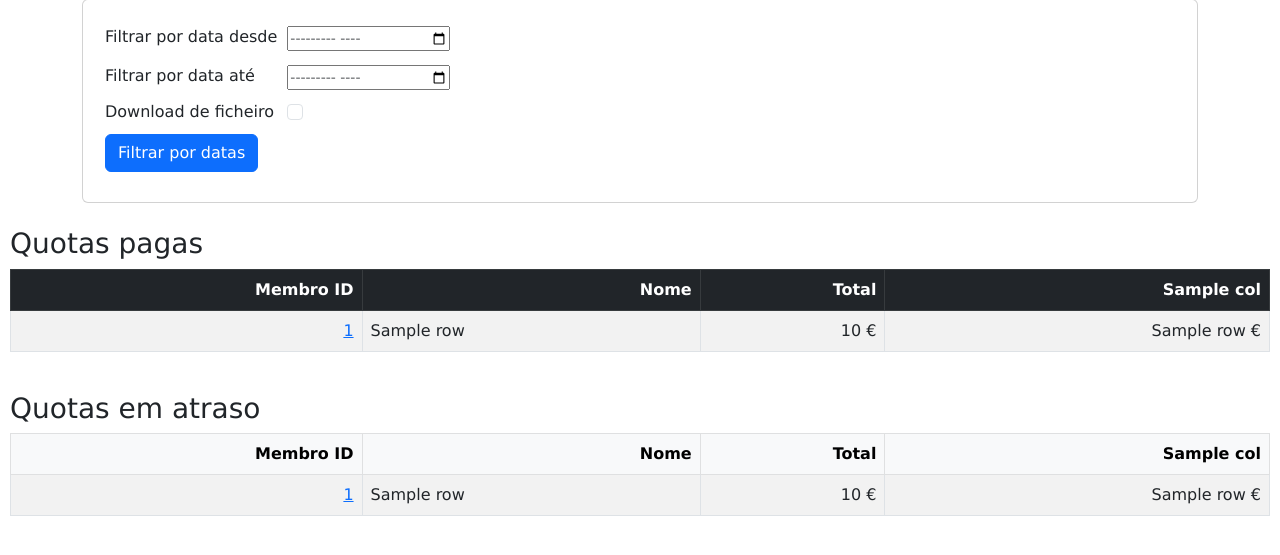
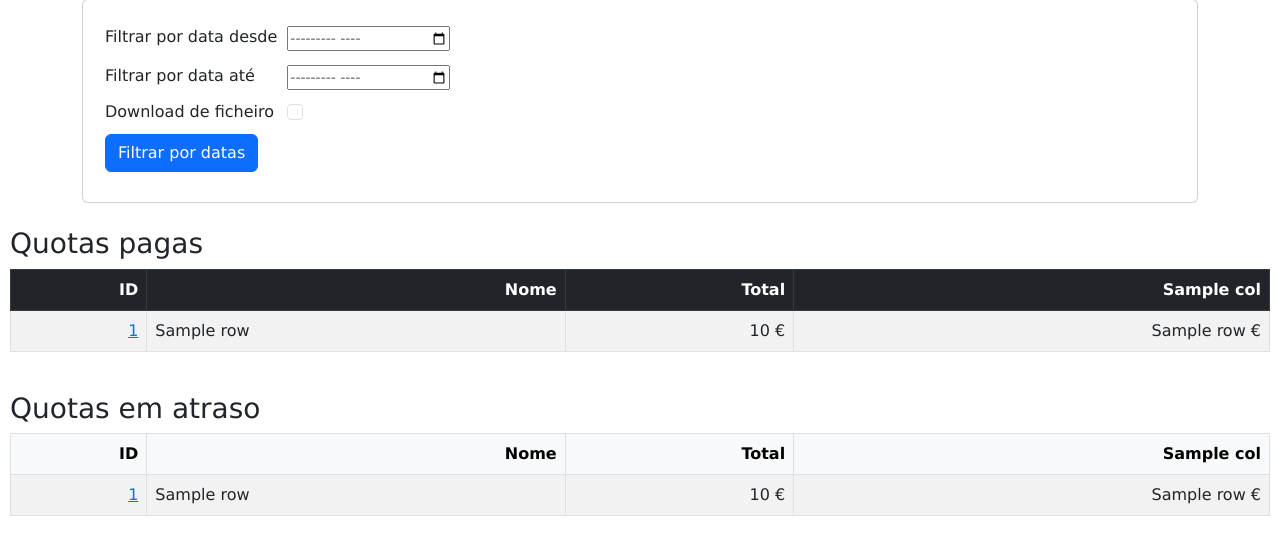
Before and after one commit to pjn2work/cdc, a Flask app: template app/web/templates/member_due_payment_pivot.html in a window 1280 px wide. Shown: the part 147-702 px from the top of the page. Run offline with Flask 3, Linux system fonts and the light colour scheme; the template is opened without the code that fills it: most values are stand-ins (such as "Sample title", 1, 10 or a date in 2020).

Commit message:
no wrap tables

```diff
--- a/app/web/static/cdc.css
+++ b/app/web/static/cdc.css
@@ -6,6 +6,7 @@ body {
 
 .table th, .table td {
     vertical-align: middle;
+    white-space: nowrap;
 }
 
 .align_right {
--- a/app/web/templates/member_due_payment_pivot.html
+++ b/app/web/templates/member_due_payment_pivot.html
@@ -59,7 +59,7 @@
     <table class="table table-striped table-bordered">
         <thead class="table-dark">
             <tr>
-                <th class="align_right">Membro ID</th>
+                <th class="align_right">ID</th>
                 <th class="align_right">Nome</th>
                 <th class="align_right">Total</th>
                 {% for col in columns %}
@@ -86,7 +86,7 @@
     <table class="table table-striped table-bordered">
         <thead class="table-light">
             <tr>
-                <th class="align_right">Membro ID</th>
+                <th class="align_right">ID</th>
                 <th class="align_right">Nome</th>
                 <th class="align_right">Total</th>
                 {% for col in columns %}
```
